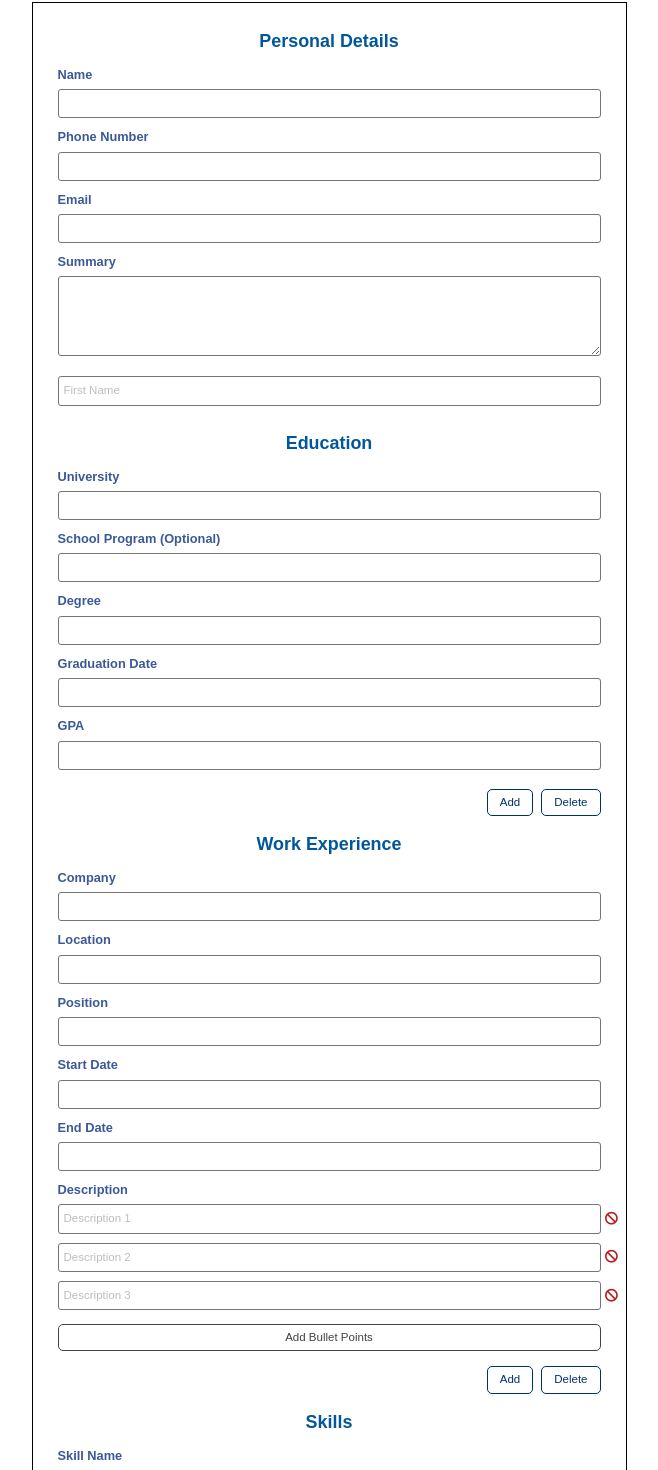
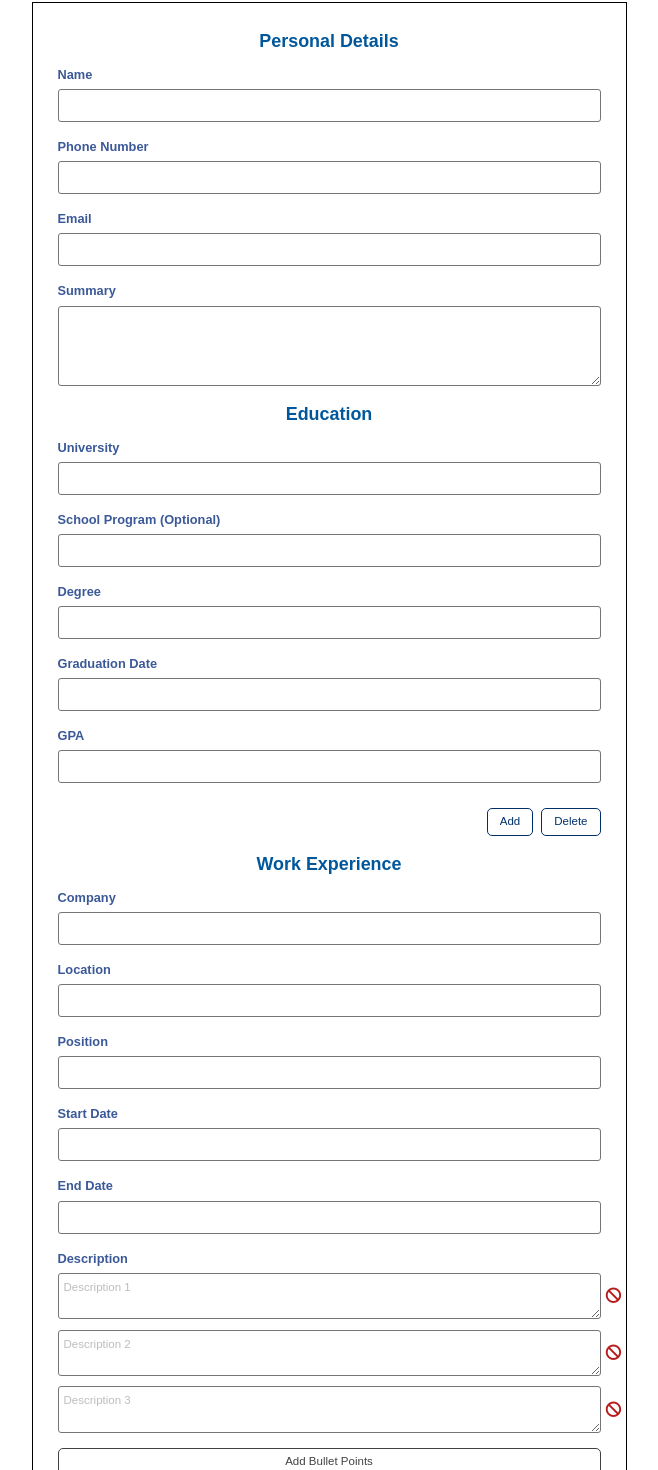
Before and after one commit to Swhag/CV-Application, a React (Create React App) app: page / in a window 1280 px wide. Shown: the part 102-1572 px from the top of the page, without its empty margins (311-969 px from the left). Built offline with nearby package versions, Linux system fonts and the light colour scheme.

Commit message:
styling major update

```diff
--- a/src/components/CVForm/Education.js
+++ b/src/components/CVForm/Education.js
@@ -15,7 +15,9 @@ function Education(props) {
         return (
           <div className='group' key={edu.id}>
             <label>University</label>
+            <div className='input-block'>
               <input
+                className='input-field'
                 onChange={handleChangeEducation}
                 value={edu.university}
                 id={edu.id}
@@ -23,9 +25,15 @@ function Education(props) {
                 name='university'
                 placeholder=' '
               />
+              <span className='focus-border'>
+                <i></i>
+              </span>
+            </div>
 
             <label>School Program (Optional)</label>
+            <div className='input-block'>
               <input
+                className='input-field'
                 onChange={handleChangeEducation}
                 value={edu.program}
                 id={edu.id}
@@ -33,9 +41,15 @@ function Education(props) {
                 name='program'
                 placeholder=' '
               />
+              <span className='focus-border'>
+                <i></i>
+              </span>
+            </div>
 
             <label>Degree</label>
+            <div className='input-block'>
               <input
+                className='input-field'
                 onChange={handleChangeEducation}
                 value={edu.degree}
                 id={edu.id}
@@ -43,9 +57,15 @@ function Education(props) {
                 name='degree'
                 placeholder=' '
               />
+              <span className='focus-border'>
+                <i></i>
+              </span>
+            </div>
 
             <label>Graduation Date</label>
+            <div className='input-block'>
               <input
+                className='input-field'
                 onChange={handleChangeEducation}
                 value={edu.graduationDate}
                 id={edu.id}
@@ -53,9 +73,15 @@ function Education(props) {
                 name='graduationDate'
                 placeholder=' '
               />
+              <span className='focus-border'>
+                <i></i>
+              </span>
+            </div>
 
             <label>GPA</label>
+            <div className='input-block'>
               <input
+                className='input-field'
                 onChange={handleChangeEducation}
                 value={edu.gpa}
                 id={edu.id}
@@ -63,6 +89,10 @@ function Education(props) {
                 name='gpa'
                 placeholder=' '
               />
+              <span className='focus-border'>
+                <i></i>
+              </span>
+            </div>
 
             <div className='btn-group'>
               <button className='btn-add' onClick={handleAddEducation}>
--- a/src/components/CVForm/Experience.js
+++ b/src/components/CVForm/Experience.js
@@ -18,7 +18,9 @@ function Experience(props) {
         return (
           <div className='group' key={exp.id}>
             <label>Company</label>
+            <div className='input-block'>
               <input
+                className='input-field'
                 onChange={handleChangeExperience}
                 value={exp.company}
                 id={exp.id}
@@ -26,9 +28,15 @@ function Experience(props) {
                 name='company'
                 placeholder=' '
               />
+              <span className='focus-border'>
+                <i></i>
+              </span>
+            </div>
 
             <label>Location</label>
+            <div className='input-block'>
               <input
+                className='input-field'
                 onChange={handleChangeExperience}
                 value={exp.location}
                 id={exp.id}
@@ -36,9 +44,15 @@ function Experience(props) {
                 name='location'
                 placeholder=' '
               />
+              <span className='focus-border'>
+                <i></i>
+              </span>
+            </div>
 
             <label>Position</label>
+            <div className='input-block'>
               <input
+                className='input-field'
                 onChange={handleChangeExperience}
                 value={exp.position}
                 id={exp.id}
@@ -46,9 +60,15 @@ function Experience(props) {
                 name='position'
                 placeholder=' '
               />
+              <span className='focus-border'>
+                <i></i>
+              </span>
+            </div>
 
             <label>Start Date</label>
+            <div className='input-block'>
               <input
+                className='input-field'
                 onChange={handleChangeExperience}
                 value={exp.startDate}
                 id={exp.id}
@@ -56,9 +76,15 @@ function Experience(props) {
                 name='startDate'
                 placeholder=' '
               />
+              <span className='focus-border'>
+                <i></i>
+              </span>
+            </div>
 
             <label>End Date</label>
+            <div className='input-block'>
               <input
+                className='input-field'
                 onChange={handleChangeExperience}
                 value={exp.endDate}
                 id={exp.id}
@@ -66,12 +92,17 @@ function Experience(props) {
                 name='endDate'
                 placeholder=' '
               />
+              <span className='focus-border'>
+                <i></i>
+              </span>
+            </div>
 
             <label>Description</label>
             {exp.description.map((des, index) => {
               return (
                 <div className='description-input' key={index}>
-                  <input
+                  <textarea
+                    className='experience-description'
                     onChange={handleChangeExperienceDescription}
                     value={des}
                     id={exp.id}
--- a/src/components/CVForm/Personal.js
+++ b/src/components/CVForm/Personal.js
@@ -8,31 +8,49 @@ function Personal(props) {
       <h2>Personal Details</h2>
       <div className='group'>
         <label>Name</label>
+        <div className='input-block'>
           <input
+            className='input-field'
             onChange={handleChangePersonal}
             value={personalInfo.name}
             type='text'
             name='name'
             placeholder=' '
           />
+          <span className='focus-border'>
+            <i></i>
+          </span>
+        </div>
 
         <label>Phone Number</label>
+        <div className='input-block'>
           <input
+            className='input-field'
             onChange={handleChangePersonal}
             value={personalInfo.phone}
             type='text'
             name='phone'
             placeholder=' '
           />
+          <span className='focus-border'>
+            <i></i>
+          </span>
+        </div>
 
         <label>Email</label>
+        <div className='input-block'>
           <input
+            className='input-field'
             onChange={handleChangePersonal}
             value={personalInfo.email}
             type='text'
             name='email'
             placeholder=' '
           />
+          <span className='focus-border'>
+            <i></i>
+          </span>
+        </div>
 
         <label>Summary</label>
         <textarea
@@ -43,14 +61,6 @@ function Personal(props) {
           placeholder=' '
         />
       </div>
-
-      <div className='group'>
-        <input className='input-field' type='text' placeholder='First Name' />
-        {/* <label>First Name</label> */}
-        <span className='focus-border'>
-          <i></i>
-        </span>
-      </div>
     </section>
   );
 }
--- a/src/components/CVPreview/CVPreview.js
+++ b/src/components/CVPreview/CVPreview.js
@@ -25,6 +25,8 @@ function CVPreview(props) {
   @page {
     size: 157mm 222.7mm;
     margin: 0;
+    border: none;
+    box-shadow: none;
   }
 `;
 
--- a/src/components/utils/exampleCV.js
+++ b/src/components/utils/exampleCV.js
@@ -30,7 +30,7 @@ const exampleCV = {
       endDate: 'Current',
       description: [
         'Migrated multi-page user experience into a single page app, improving customer engagement by 10%',
-        'Architected product tours with React for a new feature that improfved customer adoption by 20%',
+        'Architected product tours with React for a new feature that improved customer adoption by 20%',
         'Partnered with data science to develop the front end for a product recommendation engine that increased user time on page by 5 minutes',
       ],
     },
@@ -42,9 +42,9 @@ const exampleCV = {
       startDate: 'July 2020',
       endDate: 'August 2021',
       description: [
-        'Overhauld the UI for internal tool to refund customers which improved refund service speed by 10%.',
+        'Overhauled the UI for internal tool to refund customers which improved refund service speed by 10%.',
         'Cooperated with other developers to implement RESTFUL APIs in Django increased reporting speed by 20% by the analytical team',
-        'Used Selenium to build unit testing infrastructure for a client applcation and reduced the number of reported bugs by 8% monthly',
+        'Used Selenium to build unit testing infrastructure for a client application and reduced the number of reported bugs by 8% monthly',
       ],
     },
   ],
--- a/src/styles/App.css
+++ b/src/styles/App.css
@@ -110,21 +110,10 @@
   font-size: 0.9rem;
   padding: 5px;
   width: 100%;
-  margin-bottom: 4px;
-}
-
-#cv-form input::placeholder,
-#cv-form textarea::placeholder {
-  text-transform: capitalize;
-  color: #bdbdbd;
-}
-
-#cv-form input:focus,
-#cv-form textarea:focus {
-  outline-color: #01579b;
 }
 
 #cv-form textarea {
+  outline: none;
   border: 1px solid #757575;
   min-width: 100%;
   max-width: 100%;
@@ -134,6 +123,16 @@
   border-radius: 3px;
   font-size: 0.9rem;
   padding: 5px;
+}
+
+#cv-form input::placeholder,
+#cv-form textarea::placeholder {
+  text-transform: capitalize;
+  color: #bdbdbd;
+}
+
+#cv-form textarea:focus {
+  border: 2px solid #01579b;
 }
 
 #cv-form delete-icons i {
@@ -197,6 +196,10 @@
   position: relative;
 }
 
+#cv-form .experience-description {
+  min-height: 40px;
+}
+
 #cv-form .btn-add {
   border: 1px solid #003069;
   color: #003069;
@@ -213,12 +216,12 @@
   align-items: center;
   justify-content: center;
 
-  top: 0px;
-  right: -21px;
+  top: 8px;
+  right: -23px;
   width: 20px;
   height: 30px;
   color: #b71c1c;
-  font-size: 1rem;
+  font-size: 1.2rem;
 }
 
 #cv-form .delete-icon:hover {
@@ -227,21 +230,94 @@
 }
 
 /* ------------------------------------------------ */
+/* CV Form (Input) animation styling */
+/* ------------------------------------------------ */
+/* necessary to give position: relative to parent. */
+/* ------------------------------------------------ */
+
+#cv-form .input-block {
+  position: relative;
+  border: 1px solid #757575;
+  border-radius: 3px;
+  font-size: 0.9rem;
+  width: 100%;
+  margin-bottom: 10px;
+}
+
+#cv-form .input-field {
+  border: none;
+  outline: none;
+
+  padding: 8px;
+  width: 100%;
+  height: 100%;
+  font-size: 1rem;
+  transition: 0.3s;
+}
+
+.input-field ~ .focus-border:before,
+.input-field ~ .focus-border:after {
+  content: '';
+  position: absolute;
+  top: 0;
+  left: 0;
+  width: 0;
+  height: 2px;
+  background-color: #01579b;
+  transition: 0.3s;
+}
+.input-field ~ .focus-border:after {
+  top: auto;
+  bottom: 0;
+  left: auto;
+  right: 0;
+}
+.input-field ~ .focus-border i:before,
+.input-field ~ .focus-border i:after {
+  content: '';
+  position: absolute;
+  top: 0;
+  left: 0;
+  width: 2px;
+  height: 0;
+  background-color: #01579b;
+  transition: 0.3s;
+}
+.input-field ~ .focus-border i:after {
+  left: auto;
+  right: 0;
+  top: auto;
+  bottom: 0;
+}
+.input-field:focus ~ .focus-border:before,
+.input-field:focus ~ .focus-border:after {
+  width: 100%;
+  transition: 0.3s;
+}
+.input-field:focus ~ .focus-border i:before,
+.input-field:focus ~ .focus-border i:after {
+  height: 100%;
+  transition: 0.3s;
+}
+
+/* ------------------------------------------------ */
 /* CV Preview (Output) styling */
 /* ------------------------------------------------ */
 
 .cv-preview-wrapper {
-  padding: 50px;
   width: 595px;
   min-width: 595px;
   height: 842px;
+
+  padding: 50px;
+  position: sticky;
+  top: 20px;
+  background-color: #fff;
+
+  outline: none;
   border-radius: 2px;
   border: 1px solid black;
   box-shadow: 5px 0 6px 0 hsl(0 0% 0% / 0.2);
-
-  position: sticky;
-  top: 20px;
-  background-color: #fff;
 }
 
 /* ------------------------------------------------ */
@@ -547,77 +623,3 @@ h4,
   right: 10px;
   transition: all 200ms ease-in-out;
 }
-
-/* ------------------------------------------------ */
-
-/* ------------------------------------------------ */
-
-/* ------------------------------------------------ */
-
-.group {
-  position: relative;
-  box-sizing: border-box;
-}
-
-.input-block {
-  position: relative;
-  color: #333;
-  width: 100%;
-  box-sizing: border-box;
-  letter-spacing: 1px;
-} /* necessary to give position: relative to parent. */
-
-.input-field {
-  border: 1px solid #757575;
-  padding: 5px;
-  width: 100%;
-  font-size: 0.9rem;
-  transition: 0.4s;
-  background: transparent;
-  outline: none;
-}
-
-.input-field ~ .focus-border:before,
-.input-field ~ .focus-border:after {
-  content: '';
-  position: absolute;
-  top: 0;
-  left: 0;
-  width: 0;
-  height: 2px;
-  background-color: #3399ff;
-  transition: 0.3s;
-}
-.input-field ~ .focus-border:after {
-  top: auto;
-  bottom: 0;
-  left: auto;
-  right: 0;
-}
-.input-field ~ .focus-border i:before,
-.input-field ~ .focus-border i:after {
-  content: '';
-  position: absolute;
-  top: 0;
-  left: 0;
-  width: 2px;
-  height: 0;
-  background-color: #3399ff;
-  transition: 0.4s;
-}
-.input-field ~ .focus-border i:after {
-  left: auto;
-  right: 0;
-  top: auto;
-  bottom: 0;
-}
-.input-field:focus ~ .focus-border:before,
-.input-field:focus ~ .focus-border:after {
-  width: 100%;
-  transition: 0.3s;
-}
-.input-field:focus ~ .focus-border i:before,
-.input-field:focus ~ .focus-border i:after {
-  height: 100%;
-  transition: 0.4s;
-}
```
Also changed, not shown: src/components/CVForm/Skills.js (+8 -1 lines). Lines whose indentation alone changed are shown as unchanged.
